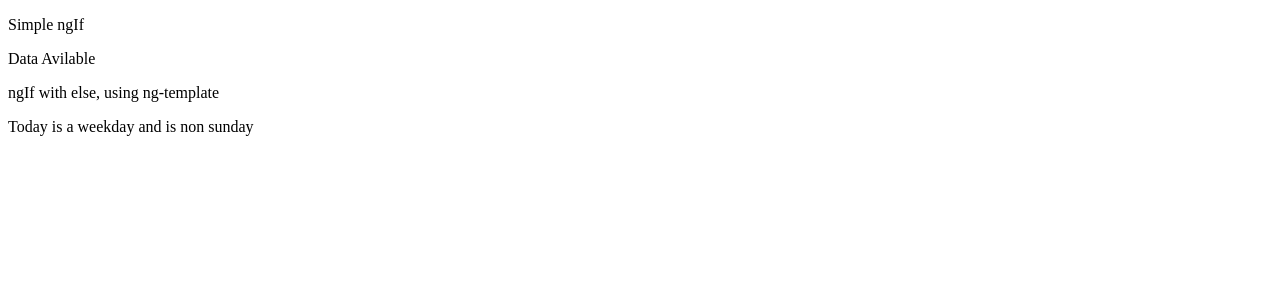
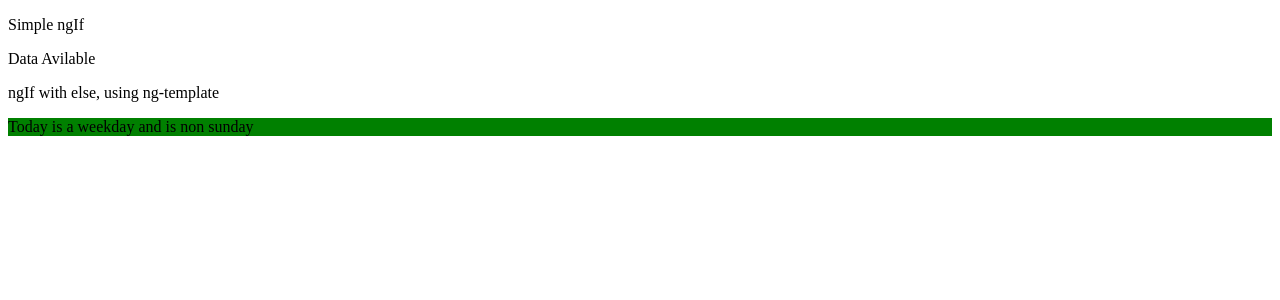
Before and after one commit to harshatProject/Angular2000, an Angular app in the folder Angular2000/: page / in a window 1280 px wide. Shown: the top 300 px of the page. Built offline with nearby package versions, Linux system fonts and the light colour scheme.

Commit message:
Angular:3 ngStyle directives

```diff
--- a/Angular2000/src/app/directive-example/directive-example.component.ts
+++ b/Angular2000/src/app/directive-example/directive-example.component.ts
@@ -10,9 +10,9 @@ import { Component, OnInit } from '@angular/core';
 
   <div>
   <p> ngIf with else, using ng-template </p>
-  <p *ngIf="isSunday(); else nonSunday">Today is Sunday</p>
+  <p *ngIf="isSunday(); else nonSunday"  [ngStyle] = "{backgroundColor:getColor()}" >Today is Sunday</p>
   <ng-template #nonSunday>
-    <p>Today is a weekday and is non sunday</p>
+  <p  [ngStyle] = "{backgroundColor:getColor()}" >Today is a weekday and is non sunday</p>
   </ng-template>
   </div>
   `,
@@ -28,7 +28,13 @@ export class DirectiveExampleComponent implements OnInit {
 
    isSunday():boolean {
      var today = new Date();
-     return today.getDay()===6 ?  true:false;
+     console.log(today.getDay());
+    return 9%2 ===0 ?true:false;
+     //return today.getDay()===6 ?  true:false;
+   }
+
+   getColor(){
+    return this.isSunday()===true ? 'red':'green';
    }
 
   ngOnInit(): void {
```
